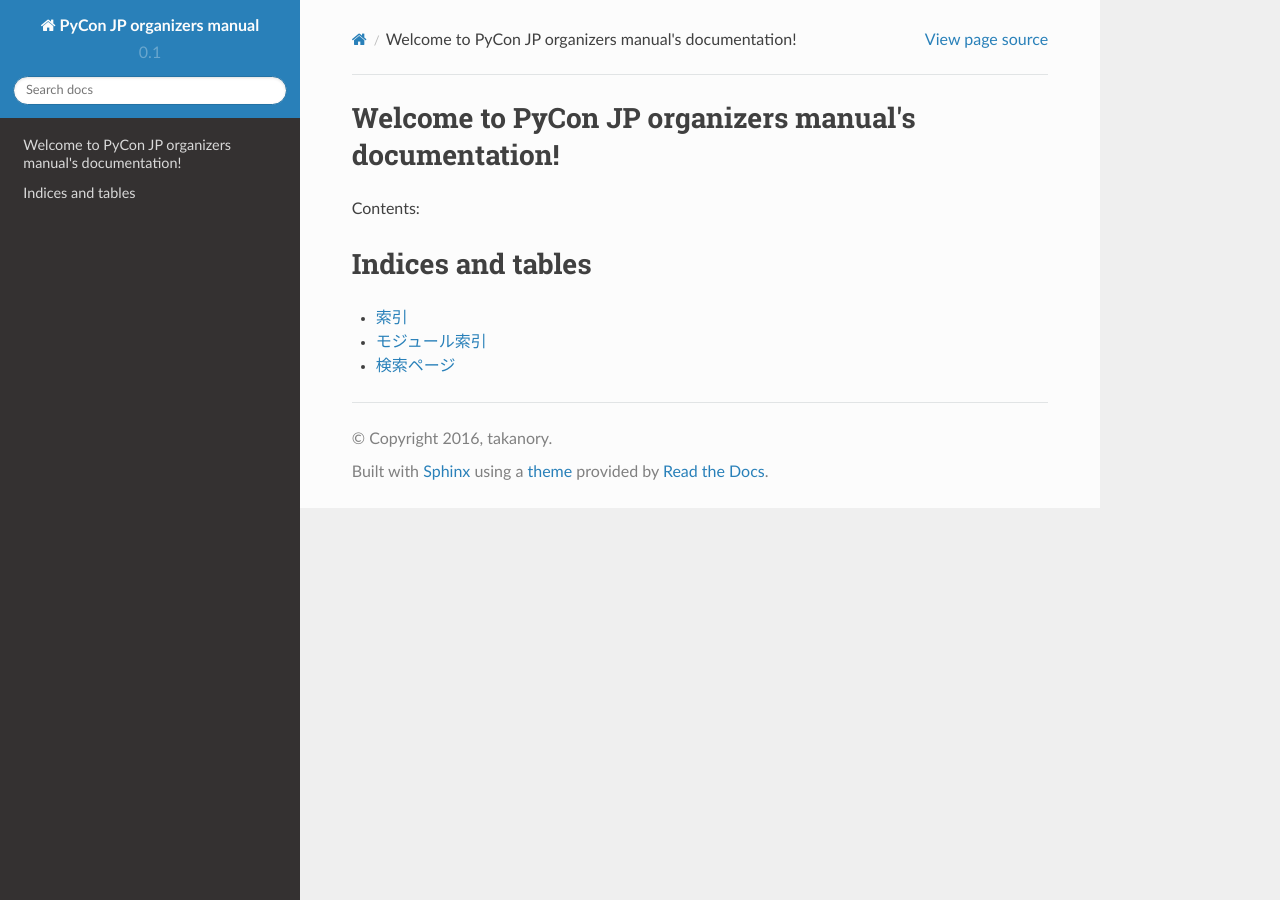
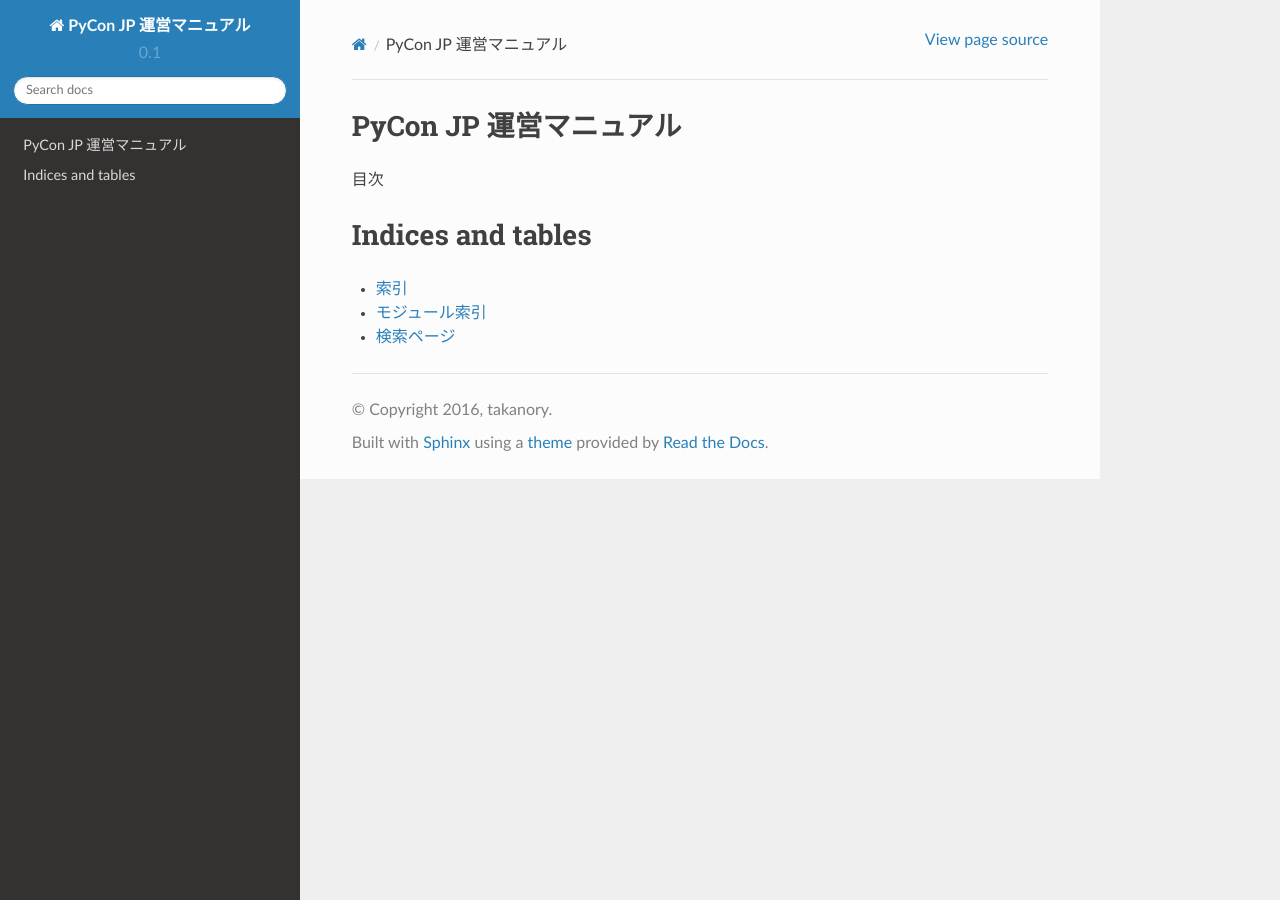
Before and after one commit to pyconjp/manual, a Sphinx documentation site: the page built from source/index.rst, in a window 1280 px wide. Built offline with Sphinx 7.4.7 and the Read the Docs theme 2.0.0, drawn with Linux system fonts in a browser that asks for light colours.

Commit message:
change title

```diff
--- a/source/conf.py
+++ b/source/conf.py
@@ -48,7 +48,7 @@ source_suffix = '.rst'
 master_doc = 'index'
 
 # General information about the project.
-project = u'PyCon JP organizers manual'
+project = u'PyCon JP 運営マニュアル'
 copyright = u'2016, takanory'
 author = u'takanory'
 
--- a/source/index.rst
+++ b/source/index.rst
@@ -3,10 +3,10 @@
    You can adapt this file completely to your liking, but it should at least
    contain the root `toctree` directive.
 
-Welcome to PyCon JP organizers manual's documentation!
-======================================================
+PyCon JP 運営マニュアル
+=======================
 
-Contents:
+目次
 
 .. toctree::
    :maxdepth: 2
```
